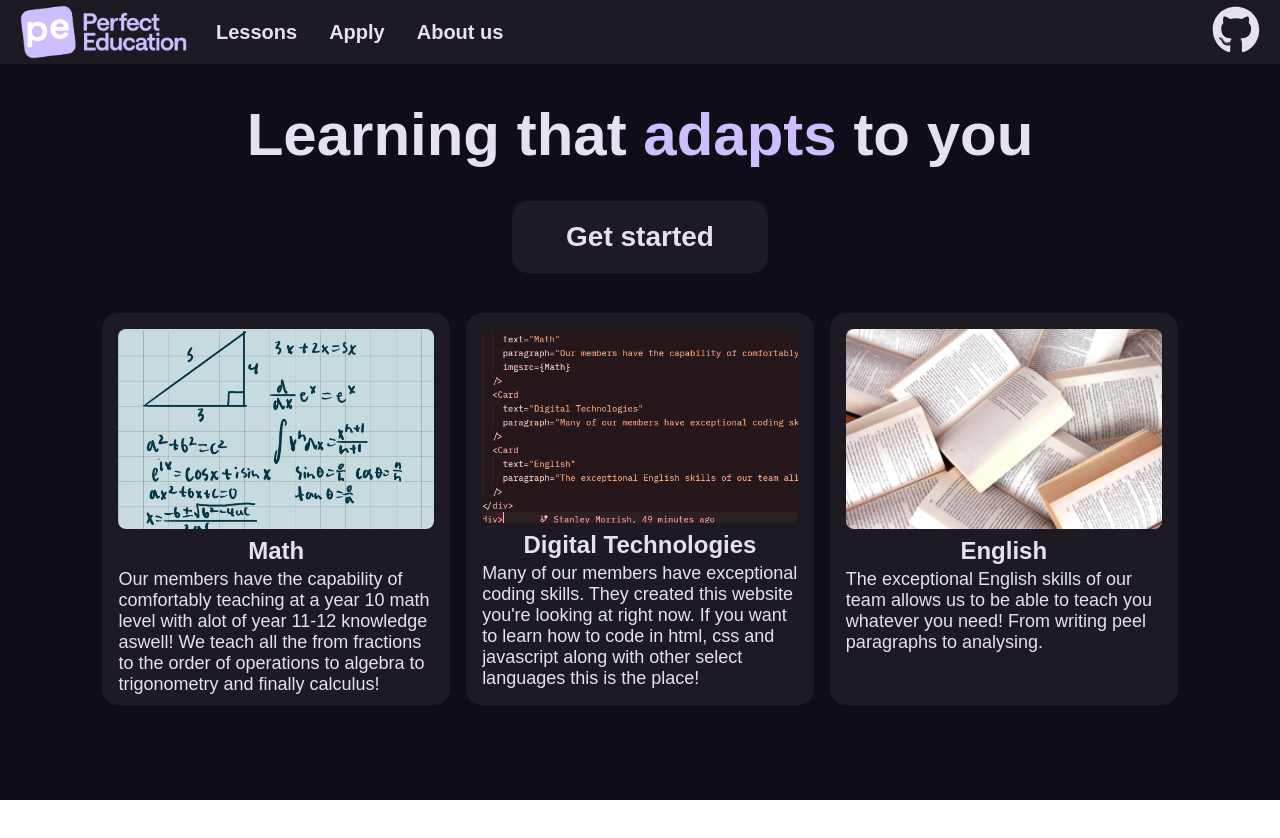
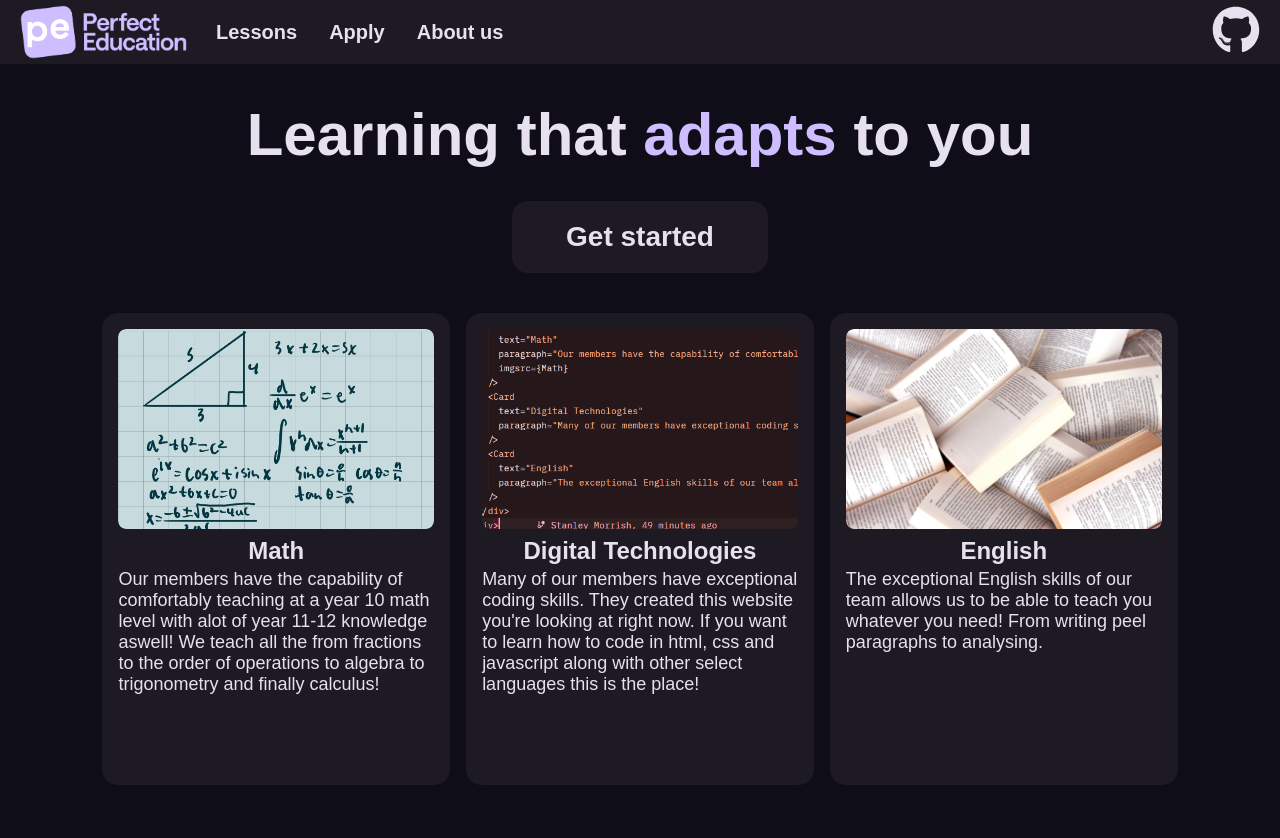
Before and after one commit to tm-coder-484/PerfectEducation, a React (Vite) app: page /lessons in a window 1280 px wide. Shown: the top 838 px of the page. Before the commit the page ends 800 px from the top, so only its background shows below. Built offline with nearby package versions, Linux system fonts and the light colour scheme.

Commit message:
fix layout issues

```diff
--- a/src/index.css
+++ b/src/index.css
@@ -74,18 +74,19 @@
 
 body {
     margin: 0;
-    width: 100vw;
-    height: 100vh;
+    width: 100%;
+    min-height: 100vh;
+    overflow-x: hidden;
 }
 
 #root {
-    width: 100vw;
-    height: 100vh;
+    width: 100%;
+    min-height: 100vh;
 }
 
 ::-webkit-scrollbar {
-    width: 10px; /* Width of vertical scrollbar */
-    height: 10px; /* Height of horizontal scrollbar */
+    width: 10px;
+    height: 10px;
 }
 
 button {
@@ -93,21 +94,21 @@ button {
 }
 .main {
     background-color: var(--surface-container-lowest);
-    width: 100vw;
-    height: 100vh;
+    width: 100%;
+    min-height: 100vh;
     display: flex;
     flex-direction: column;
 }
 
 .bar {
     position: fixed;
+    left: 0;
+    right: 0;
     background-color: var(--surface-container-low);
-    width: 100vw;
     height: 64px;
     display: flex;
     align-items: center;
-    padding: 8px;
-    padding-inline: 20px;
+    padding: 8px 20px;
 }
 
 .main-logo {
@@ -192,7 +193,7 @@ button {
     display: flex;
     align-items: stretch;
     gap: 16px;
-    height: 400px;
+    height: 480px;
     padding-top: 8px;
     padding-inline: 8vw;
 }
@@ -208,13 +209,23 @@ button {
     align-items: center;
     flex-direction: column;
 }
+.card {
+    min-width: 0;
+}
 
 .card-image-container {
     width: 100%;
     height: 200px;
+    min-height: 200px;
+    max-height: 200px;
     border-radius: 8px;
     background-color: var(--surface-container);
     margin-bottom: 8px;
+}
+
+.card-image-container {
+    overflow: hidden;
+    position: relative;
 }
 
 .card-text {
@@ -232,3 +243,19 @@ button {
     height: 100%;
     border-radius: 8px;
 }
+
+.card-image {
+    display: block;
+}
+
+img {
+    max-width: 100%;
+    display: block;
+}
+.card-image {
+    object-position: center center;
+}
+
+.card-image-container {
+    flex: 0 0 200px;
+}
```
Also changed, not shown: 2 other files (tests, documents, lock files or other folders).
